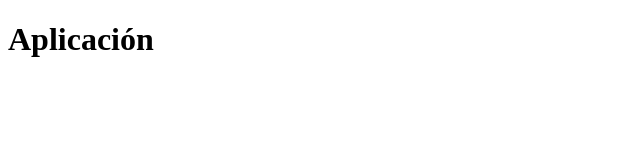
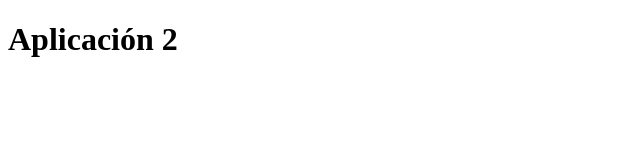
Before and after one commit to JohanGil1502/App, a plain HTML site: page index.html in a window 1280 px wide. Shown: the full height of the page, 0-640 px from the left. Drawn offline with Linux system fonts and the light colour scheme.

Commit message:
Version 2

```diff
--- a/index.html
+++ b/index.html
@@ -7,7 +7,7 @@
 </head>
 <body>
     <h1>
-        Aplicación
+        Aplicación 2
     </h1>
 </body>
 </html>
```
